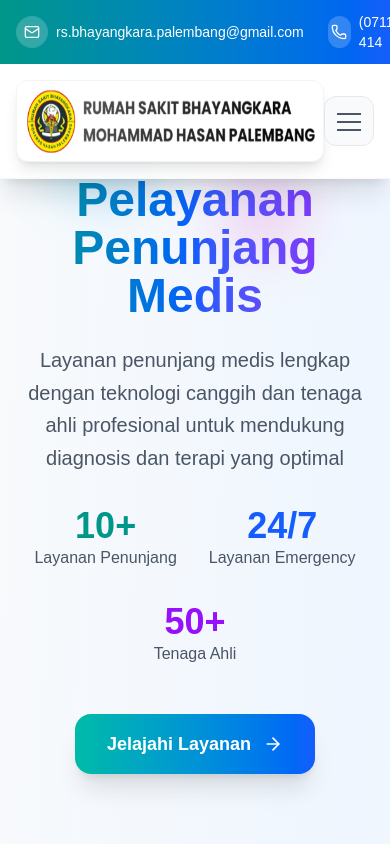
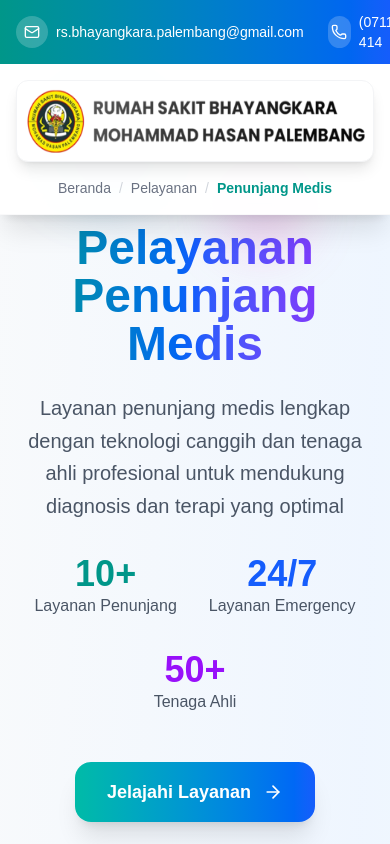
Before and after one commit to Kokorody/Web-profile-Bhayangkara, a Next.js app in the folder frontend/: page /penunjang-medis in a window 390 px wide. Shown: the top 844 px of the page. Built offline with nearby package versions, Linux system fonts and the light colour scheme.

Commit message:
feat: update header layout for improved mobile and desktop navigation visibility

```diff
--- a/frontend/src/app/penunjang-medis/page.tsx
+++ b/frontend/src/app/penunjang-medis/page.tsx
@@ -521,7 +521,7 @@ const PenunjangMedisPage = () => {
 
         {/* Main Header */}
         <div className="container mx-auto px-4 py-4">
-          <div className="flex items-center justify-between">
+          <div className="flex flex-col items-center space-y-4">
             <Link href="/" className="group flex items-center cursor-pointer">
               <div className="bg-white p-2 rounded-xl shadow-lg hover:shadow-xl transition-shadow duration-300 border border-gray-100">
                 <img
@@ -533,8 +533,8 @@ const PenunjangMedisPage = () => {
               </div>
             </Link>
 
-            {/* Breadcrumb */}
-            <nav className="hidden md:flex items-center space-x-2 text-sm">
+            {/* Navigation - Show on both mobile and desktop */}
+            <nav className="flex items-center space-x-2 text-sm">
               <Link href="/" className="text-gray-500 hover:text-teal-600 transition-colors">
                 Beranda
               </Link>
@@ -545,30 +545,12 @@ const PenunjangMedisPage = () => {
               <span className="text-gray-300">/</span>
               <span className="text-teal-600 font-semibold">Penunjang Medis</span>
             </nav>
-
-            {/* Mobile Menu Button */}
-            <button
-              className="md:hidden p-3 rounded-xl bg-gray-50 hover:bg-teal-50 transition-colors duration-200 border border-gray-200"
-              onClick={() => setIsMenuOpen(!isMenuOpen)}
-            >
-              <div className="w-6 h-6 relative">
-                <div className={`absolute top-1 left-0 w-6 h-0.5 bg-gray-600 transition-transform duration-200 ${
-                  isMenuOpen ? 'rotate-45 translate-y-2' : ''
-                }`}></div>
-                <div className={`absolute top-3 left-0 w-6 h-0.5 bg-gray-600 transition-opacity duration-200 ${
-                  isMenuOpen ? 'opacity-0' : ''
-                }`}></div>
-                <div className={`absolute top-5 left-0 w-6 h-0.5 bg-gray-600 transition-transform duration-200 ${
-                  isMenuOpen ? '-rotate-45 -translate-y-2' : ''
-                }`}></div>
-              </div>
-            </button>
           </div>
         </div>
       </header>
 
       {/* Hero Section */}
-      <section className="relative pt-44 pb-20 overflow-hidden">
+      <section className="relative pt-56 pb-20 overflow-hidden">
         {/* Animated Background Elements */}
         <div className="absolute inset-0">
           <FloatingElement delay={0}>
```
